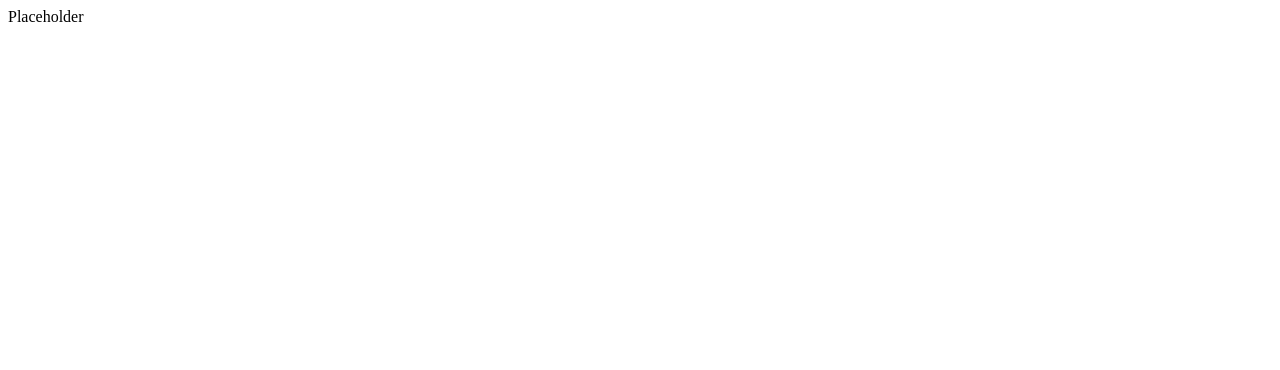
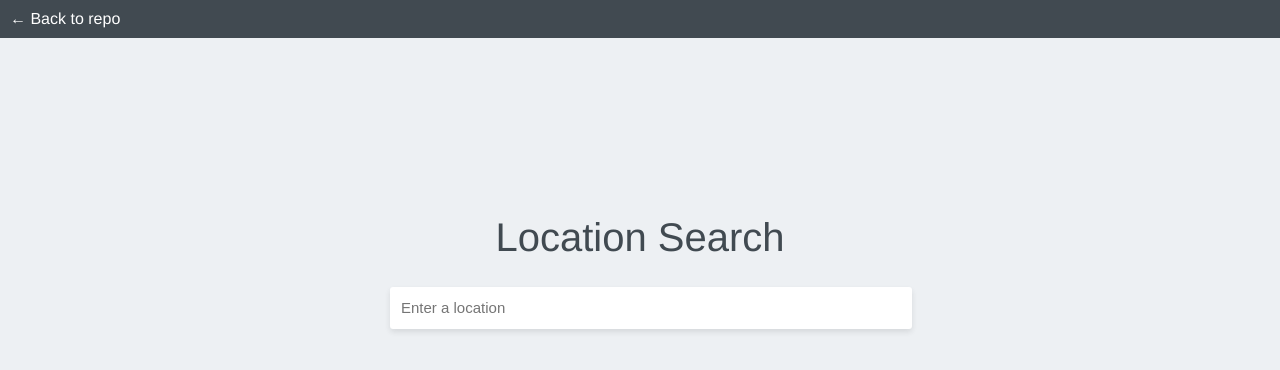
Before and after one commit to danqing/autocomplete, a plain HTML site: page index.html in a window 1280 px wide. Drawn offline with Linux system fonts and the light colour scheme.

Commit message:
Add HTML and styling to page

```diff
--- a/index.html
+++ b/index.html
@@ -1 +1,83 @@
-Placeholder
+<!DOCTYPE html>
+<html>
+<head>
+<style>
+html, body {
+  width: 100%;
+  height: 100%;
+  margin: 0;
+  font-family: 'Helvetica-Neue', Helvetica, sans-serif;
+}
+
+.banner {
+  background-color: #414a51;
+  padding: 10px;
+}
+
+.banner a {
+  text-decoration: none;
+  color: white;
+}
+
+.wrapper {
+  width: 100%;
+  height: 100%;
+  background: #edf0f3;
+
+  display: -webkit-flex;
+  display: -ms-flexbox;
+  display: flex;
+
+  -webkit-justify-content: center;
+  -ms-flex-pack: center;
+  justify-content: center;
+
+  -webkit-align-items: center;
+  -ms-flex-align: center;
+  align-items: center;
+}
+
+.input-wrapper {
+  width: 500px;
+  height: 500px;
+  color: #414a51;
+  text-align: center;
+}
+
+h1 {
+  font-size: 40px;
+  font-weight: 300;
+}
+
+input {
+  height: 40px;
+  width: 500px;
+  padding: 0 10px;
+  font-size: 15px;
+  border: 1px solid transparent;
+  border-radius: 3px;
+  box-shadow: 0 3px 6px rgba(0,0,0,0.03), 0 3px 6px rgba(0,0,0,0.07);
+  -webkit-transition: all 0.30s ease-in-out;
+  -moz-transition: all 0.30s ease-in-out;
+  -ms-transition: all 0.30s ease-in-out;
+  -o-transition: all 0.30s ease-in-out;
+}
+
+input:focus {
+  outline: 0;
+  border: 1px solid #eee;
+}
+</style>
+</head>
+<body>
+  <div class='banner'>
+    <a href='https://github.com/danqing/autocomplete'>← Back to repo</a>
+  </div>
+  <div class='wrapper'>
+    <div class='input-wrapper'>
+      <h1>Location Search</h1>
+      <input id='input' type='text' placeholder="Enter a location"></input>
+    </div>
+  </div>
+</body>
+</html>
```
